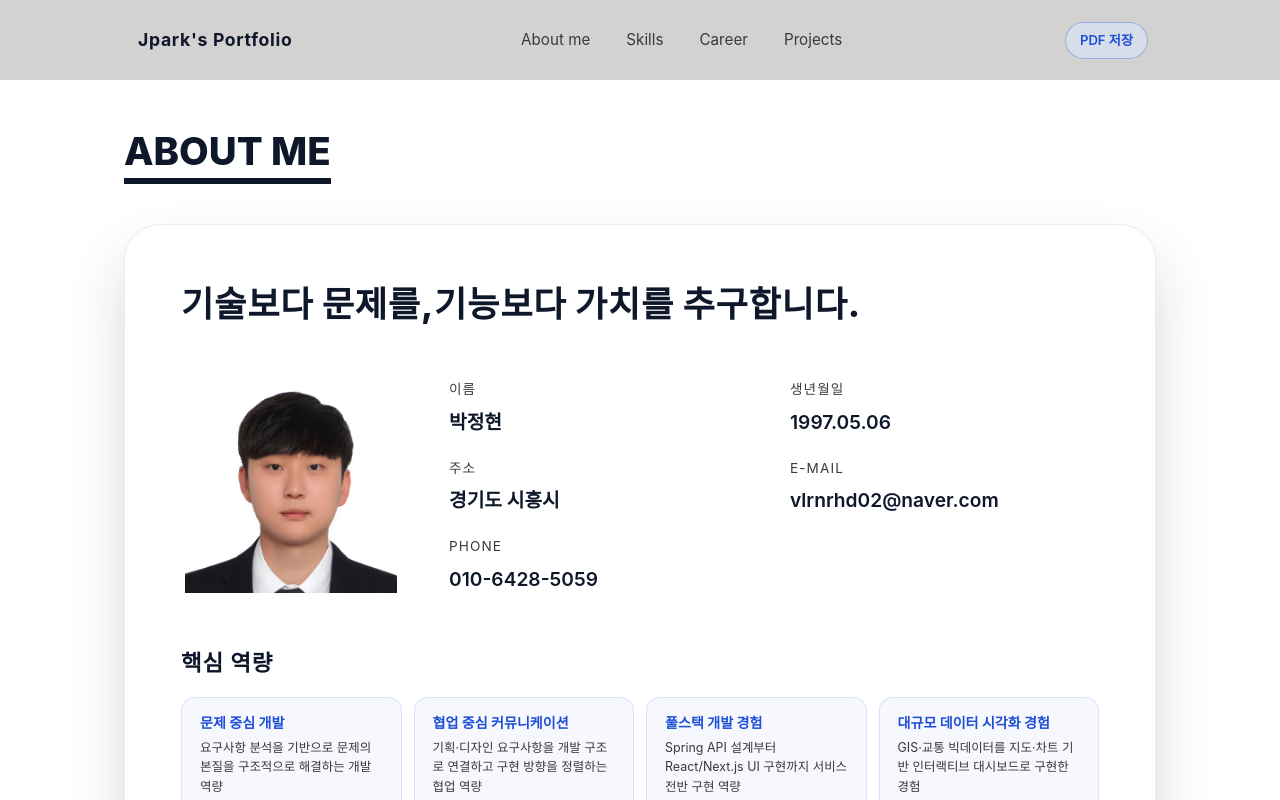
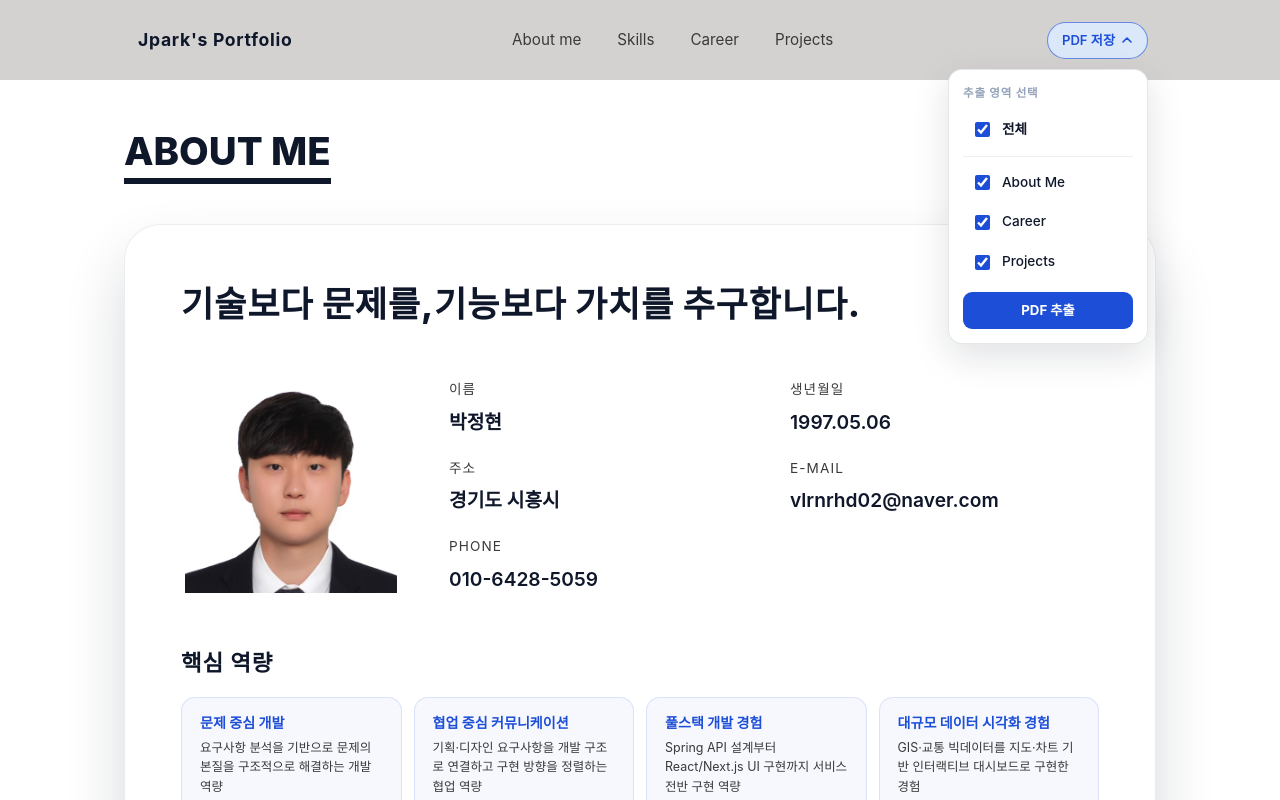
Before and after one commit to parkjh97/jpark-portfolio, a React (Vite) app in the folder my-portfolio/: page / in a window 1280 px wide. Both pictures are taken after a click on the button "PDF 저장". Shown: the top 800 px of the page. Built offline with nearby package versions, Linux system fonts and the light colour scheme.

Commit message:
pdf css 수정

```diff
--- a/my-portfolio/src/components/layout/Header.css
+++ b/my-portfolio/src/components/layout/Header.css
@@ -55,6 +55,103 @@
   display: flex;
   align-items: center;
   gap: 12px;
+}
+
+/* ── PDF 드롭다운 ─────────────────────────────── */
+.pdf-menu-wrap {
+  position: relative;
+}
+
+.site-header__pdf-btn.is-active {
+  background: rgba(219, 234, 254, 0.9);
+  border-color: rgba(29, 78, 216, 0.6);
+}
+
+.pdf-menu {
+  position: absolute;
+  top: calc(100% + 10px);
+  right: 0;
+  width: 200px;
+  background: #ffffff;
+  border: 1px solid rgba(15, 23, 42, 0.1);
+  border-radius: 14px;
+  box-shadow: 0 12px 36px rgba(15, 23, 42, 0.13);
+  padding: 14px;
+  display: flex;
+  flex-direction: column;
+  gap: 4px;
+  z-index: 50;
+  animation: pdf-menu-in 0.15s ease;
+}
+
+@keyframes pdf-menu-in {
+  from { opacity: 0; transform: translateY(-6px); }
+  to   { opacity: 1; transform: translateY(0); }
+}
+
+.pdf-menu__label {
+  margin: 0 0 6px;
+  font-size: 0.72rem;
+  font-weight: 700;
+  text-transform: uppercase;
+  letter-spacing: 0.07em;
+  color: #94a3b8;
+}
+
+.pdf-menu__item {
+  display: flex;
+  align-items: center;
+  gap: 9px;
+  padding: 7px 8px;
+  border-radius: 8px;
+  cursor: pointer;
+  font-size: 0.85rem;
+  font-weight: 500;
+  color: var(--text-strong);
+  transition: background 0.15s;
+}
+
+.pdf-menu__item:hover {
+  background: rgba(29, 78, 216, 0.05);
+}
+
+.pdf-menu__item--all {
+  font-weight: 700;
+}
+
+.pdf-menu__item input[type="checkbox"] {
+  width: 15px;
+  height: 15px;
+  accent-color: var(--primary-col);
+  cursor: pointer;
+  flex-shrink: 0;
+}
+
+.pdf-menu__divider {
+  height: 1px;
+  background: rgba(15, 23, 42, 0.07);
+  margin: 4px 0;
+}
+
+.pdf-menu__export-btn {
+  margin-top: 8px;
+  padding: 8px;
+  border-radius: 9px;
+  background: var(--primary-col);
+  color: #ffffff;
+  font-size: 0.83rem;
+  font-weight: 700;
+  text-align: center;
+  transition: background 0.15s, opacity 0.15s;
+}
+
+.pdf-menu__export-btn:hover:not(:disabled) {
+  background: #1e40af;
+}
+
+.pdf-menu__export-btn:disabled {
+  opacity: 0.4;
+  cursor: not-allowed;
 }
 
 .site-header__pdf-btn {
--- a/my-portfolio/src/components/layout/Header.tsx
+++ b/my-portfolio/src/components/layout/Header.tsx
@@ -1,4 +1,4 @@
-import { useCallback, useEffect, useState } from "react";
+import { useCallback, useEffect, useRef, useState } from "react";
 import { useTranslation } from "react-i18next";
 
 import { navigationLinks } from "../../data/content";
@@ -8,16 +8,30 @@ import { Icon } from "../common/Icon";
 
 import "./Header.css";
 
+type SectionKey = "about" | "career" | "projects";
+
+const PRINT_SECTIONS: { key: SectionKey; label: string; bodyClass: string }[] = [
+  { key: "about",    label: "About Me",  bodyClass: "print-about"    },
+  { key: "career",   label: "Career",    bodyClass: "print-career"   },
+  { key: "projects", label: "Projects",  bodyClass: "print-projects" },
+];
+
 export function Header() {
   const { t } = useTranslation();
   const scrollToSection = useScrollToSection(80);
   const [isScrolled, setIsScrolled] = useState(false);
   const [isMenuOpen, setIsMenuOpen] = useState(false);
+  const [isPdfMenuOpen, setIsPdfMenuOpen] = useState(false);
+  const [selected, setSelected] = useState<Set<SectionKey>>(
+    new Set(PRINT_SECTIONS.map((s) => s.key)),
+  );
+  const pdfMenuRef = useRef<HTMLDivElement>(null);
+
+  const isAllSelected = selected.size === PRINT_SECTIONS.length;
+  const isPartial = selected.size > 0 && selected.size < PRINT_SECTIONS.length;
 
   useEffect(() => {
-    const handleScroll = () => {
-      setIsScrolled(window.scrollY > 10);
-    };
+    const handleScroll = () => setIsScrolled(window.scrollY > 10);
     handleScroll();
     window.addEventListener("scroll", handleScroll, { passive: true });
     return () => window.removeEventListener("scroll", handleScroll);
@@ -25,13 +39,23 @@ export function Header() {
 
   useEffect(() => {
     const handleResize = () => {
-      if (window.innerWidth > 1024) {
-        setIsMenuOpen(false);
-      }
+      if (window.innerWidth > 1024) setIsMenuOpen(false);
     };
     window.addEventListener("resize", handleResize);
     return () => window.removeEventListener("resize", handleResize);
   }, []);
+
+  /* 패널 외부 클릭 시 닫기 */
+  useEffect(() => {
+    if (!isPdfMenuOpen) return;
+    const handleClickOutside = (e: MouseEvent) => {
+      if (pdfMenuRef.current && !pdfMenuRef.current.contains(e.target as Node)) {
+        setIsPdfMenuOpen(false);
+      }
+    };
+    document.addEventListener("mousedown", handleClickOutside);
+    return () => document.removeEventListener("mousedown", handleClickOutside);
+  }, [isPdfMenuOpen]);
 
   const handleNavigate = useCallback(
     (targetId: string) => {
@@ -41,7 +65,26 @@ export function Header() {
     [scrollToSection],
   );
 
-  const handleFullPdfExport = useCallback(async () => {
+  const toggleAll = () => {
+    if (isAllSelected) {
+      setSelected(new Set());
+    } else {
+      setSelected(new Set(PRINT_SECTIONS.map((s) => s.key)));
+    }
+  };
+
+  const toggleSection = (key: SectionKey) => {
+    setSelected((prev) => {
+      const next = new Set(prev);
+      if (next.has(key)) next.delete(key);
+      else next.add(key);
+      return next;
+    });
+  };
+
+  const handleExport = useCallback(async () => {
+    if (selected.size === 0) return;
+
     const waitForImages = () => {
       const images = Array.from(document.querySelectorAll("img"));
       const pending = images.map((img) => {
@@ -57,14 +100,18 @@ export function Header() {
       ]);
     };
 
-    document.body.classList.add("print-full");
+    const classes = PRINT_SECTIONS.filter((s) => selected.has(s.key)).map(
+      (s) => s.bodyClass,
+    );
+    document.body.classList.add("print-full", ...classes);
+    setIsPdfMenuOpen(false);
     try {
       await waitForImages();
       window.print();
     } finally {
-      document.body.classList.remove("print-full");
+      document.body.classList.remove("print-full", ...classes);
     }
-  }, []);
+  }, [selected]);
 
   return (
     <header className={`site-header${isScrolled ? " site-header--scrolled" : ""}`}>
@@ -89,13 +136,70 @@ export function Header() {
           ))}
         </nav>
         <div className="site-header__actions">
-          <button
-            type="button"
-            className="site-header__pdf-btn"
-            onClick={handleFullPdfExport}
-          >
-            {t("nav.exportPdf")}
-          </button>
+          {/* PDF 추출 버튼 + 드롭다운 */}
+          <div className="pdf-menu-wrap" ref={pdfMenuRef}>
+            <button
+              type="button"
+              className={`site-header__pdf-btn${isPdfMenuOpen ? " is-active" : ""}`}
+              onClick={() => setIsPdfMenuOpen((prev) => !prev)}
+            >
+              {t("nav.exportPdf")}
+              <svg
+                width="12"
+                height="12"
+                viewBox="0 0 12 12"
+                fill="none"
+                style={{
+                  marginLeft: 6,
+                  transition: "transform 0.2s",
+                  transform: isPdfMenuOpen ? "rotate(180deg)" : "rotate(0deg)",
+                }}
+              >
+                <path d="M2 4l4 4 4-4" stroke="currentColor" strokeWidth="1.6" strokeLinecap="round" strokeLinejoin="round" />
+              </svg>
+            </button>
+
+            {isPdfMenuOpen && (
+              <div className="pdf-menu">
+                <p className="pdf-menu__label">추출 영역 선택</p>
+
+                {/* 전체 */}
+                <label className="pdf-menu__item pdf-menu__item--all">
+                  <input
+                    type="checkbox"
+                    checked={isAllSelected}
+                    ref={(el) => { if (el) el.indeterminate = isPartial; }}
+                    onChange={toggleAll}
+                  />
+                  <span>전체</span>
+                </label>
+
+                <div className="pdf-menu__divider" />
+
+                {/* 개별 섹션 */}
+                {PRINT_SECTIONS.map((s) => (
+                  <label key={s.key} className="pdf-menu__item">
+                    <input
+                      type="checkbox"
+                      checked={selected.has(s.key)}
+                      onChange={() => toggleSection(s.key)}
+                    />
+                    <span>{s.label}</span>
+                  </label>
+                ))}
+
+                <button
+                  type="button"
+                  className="pdf-menu__export-btn"
+                  disabled={selected.size === 0}
+                  onClick={handleExport}
+                >
+                  PDF 추출
+                </button>
+              </div>
+            )}
+          </div>
+
           {/* <LanguageSwitcher /> */}
           <button
             type="button"
--- a/my-portfolio/src/sections/ProjectsPrint.css
+++ b/my-portfolio/src/sections/ProjectsPrint.css
@@ -56,8 +56,8 @@
     display: flex;
     justify-content: space-between;
     align-items: flex-end;
-    padding-bottom: 14px;
-    margin-bottom: 24px;
+    padding-bottom: 10px;
+    margin-bottom: 10px;
     border-bottom: 2.5px solid #4f46e5;
     break-after: avoid;
     page-break-after: avoid;
```
Also changed, not shown: my-portfolio/src/styles/PortfolioPrint.css (+125 -5 lines).
